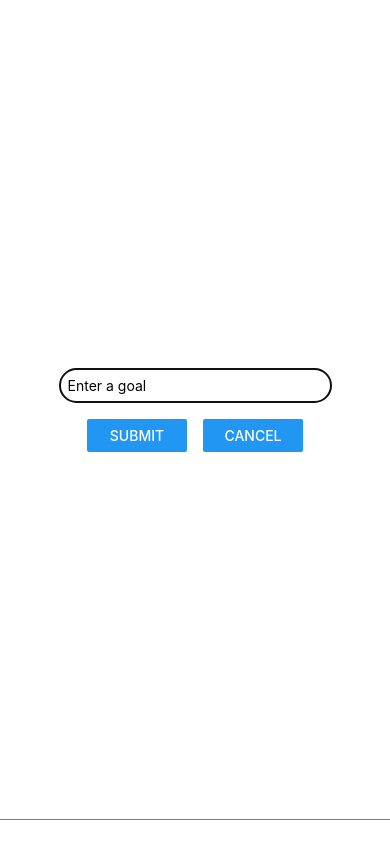
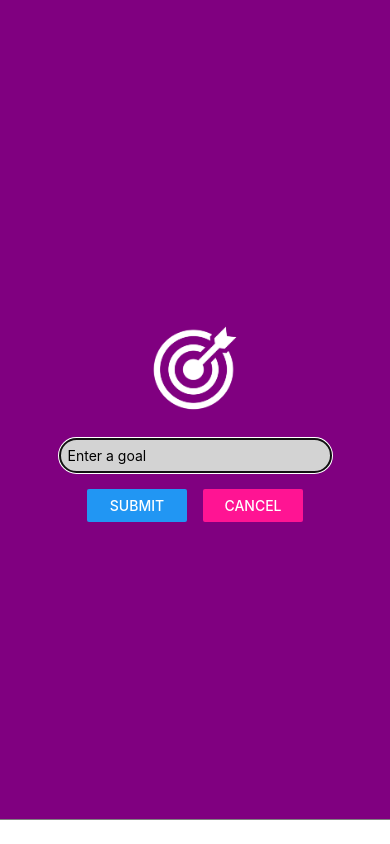
Before and after one commit to luccahuguet/rn-course-app, a React Native app: screen / in a window 390 px wide. Both pictures are taken after a click on the button "ADD NEW GOAL". Built offline with nearby package versions, Linux system fonts and the light colour scheme.

Commit message:
added image and colors

```diff
--- a/components/GoalInput.js
+++ b/components/GoalInput.js
@@ -1,6 +1,13 @@
 import { useState } from "react";
 import React from "react";
-import { View, StyleSheet, Button, TextInput, Modal } from "react-native";
+import {
+  View,
+  StyleSheet,
+  Button,
+  TextInput,
+  Modal,
+  Image,
+} from "react-native";
 
 function GoalInput(props) {
   const [enteredGoalText, setEnteredGoalText] = useState("");
@@ -17,6 +24,10 @@
   return (
     <Modal animationType="slide" visible={props.visible}>
       <View style={styles.inputContainer}>
+        <Image
+          source={require("../assets/images/goal.png")}
+          style={styles.image}
+        />
         <TextInput
           style={styles.textInput}
           placeholder="Enter a goal"
@@ -28,7 +39,7 @@
             <Button title="Submit" onPress={addGoalHandler} />
           </View>
           <View style={styles.button}>
-            <Button title="Cancel" onPress={props.onCancel} />
+            <Button title="Cancel" onPress={props.onCancel} color="deeppink" />
           </View>
         </View>
       </View>
@@ -44,6 +55,8 @@
     marginBottom: 24, // Corrected property name
     borderBottomWidth: 1,
     borderBottomColor: "gray",
+    backgroundColor: "purple",
+    color: "black",
   },
   textInput: {
     borderWidth: 1,
@@ -51,6 +64,8 @@
     padding: 8,
     width: "70%",
     borderRadius: 100,
+    color: "black",
+    backgroundColor: "lightgray",
   },
   buttonContainer: {
     flexDirection: "row",
@@ -61,6 +76,11 @@
     borderRadius: 100,
     marginHorizontal: 8,
   },
+  image: {
+    width: 100,
+    height: 100,
+    margin: 20,
+  },
 });
 
 export default GoalInput;
```
Also changed, not shown: assets/images/goal.png (added).
